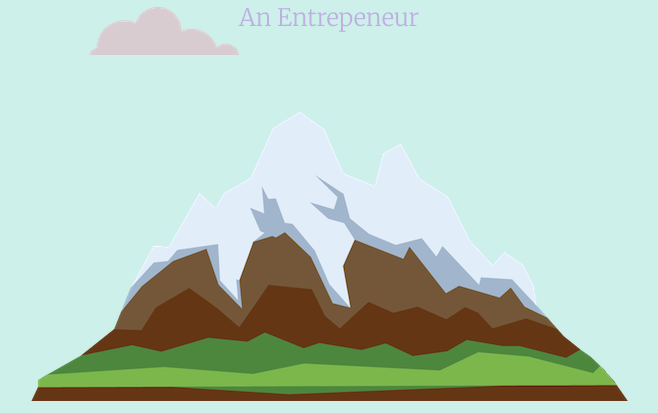
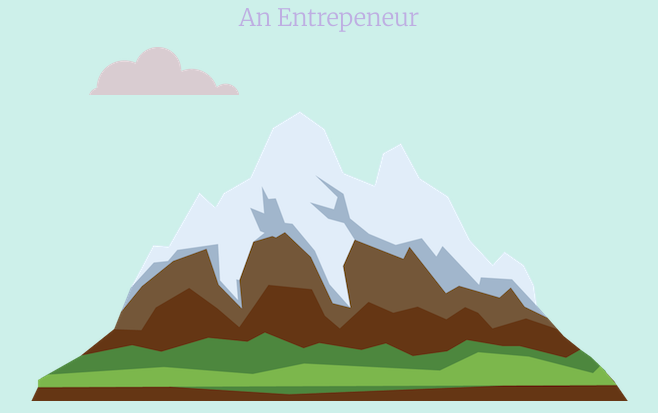
Before and after one commit to ayushrawat01/Personalwebsite, a plain HTML site: page index.html in a window 1280 px wide. Shown: the part 387-800 px from the top of the page, without its empty margins (311-969 px from the left). Drawn offline with Linux system fonts and the light colour scheme.

Commit message:
Update style.css

```diff
--- a/css/style.css
+++ b/css/style.css
@@ -55,7 +55,7 @@ hr{
 .bottom-cloud{
   position: absolute;
   left: 400px;
-  bottom: 450px;
+  bottom: 410px;
 }
 
 .middle-headings{
```
